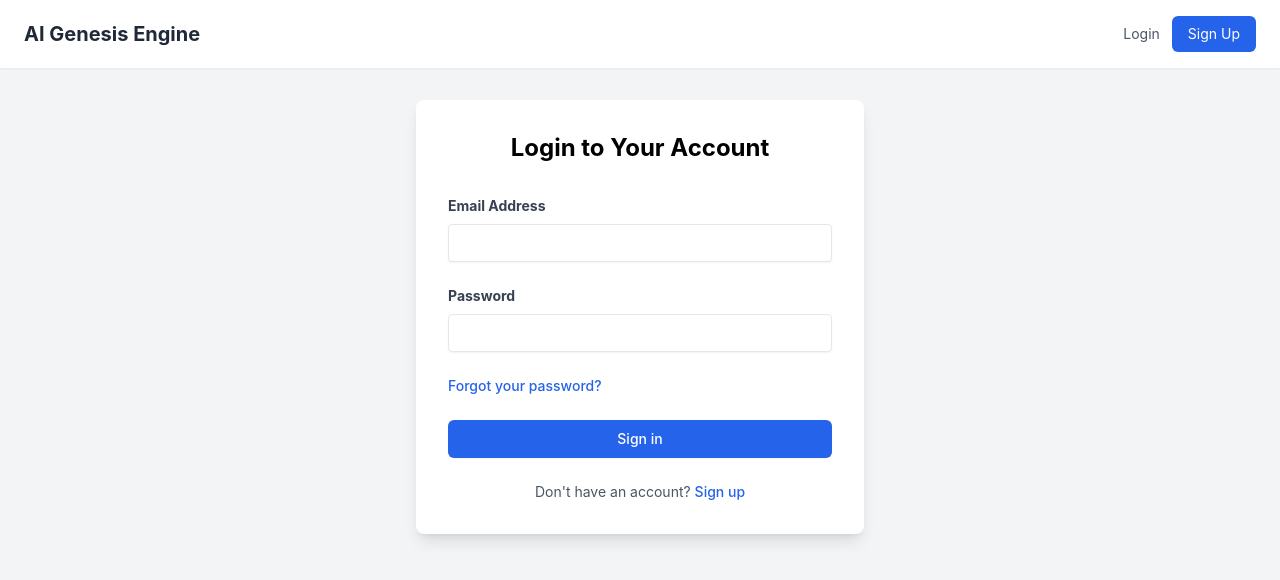
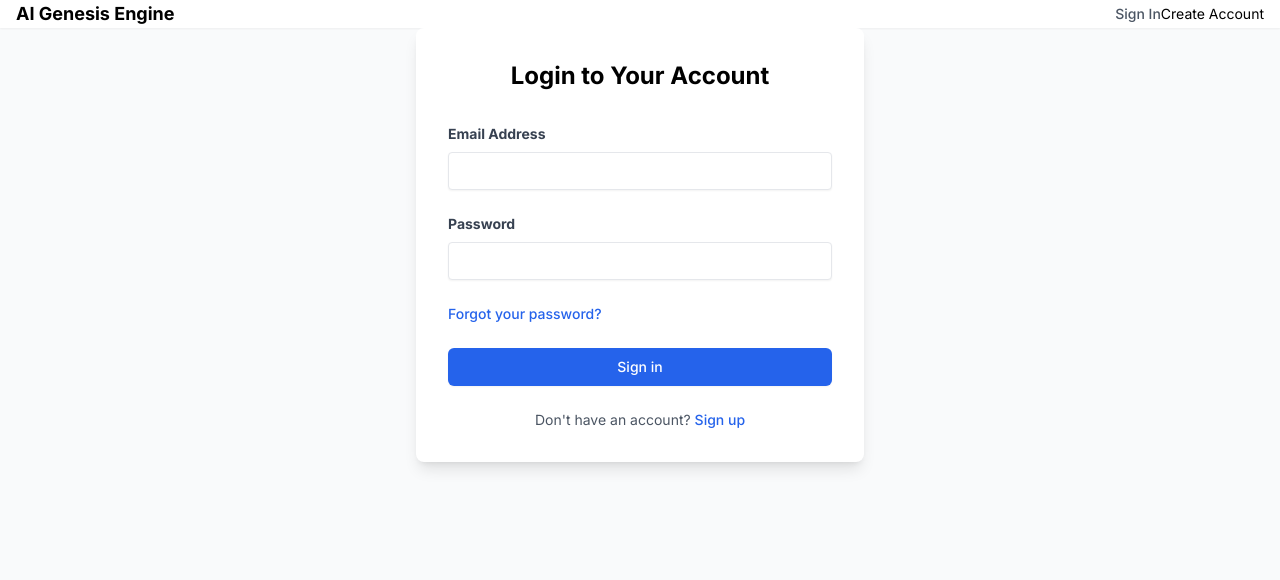
Before and after one commit to oluwafemidiakhoa/AIGenesis_Engine, a Flask app: a page that uses app/templates/base.html in a window 1280 px wide. Shown: the top 580 px of the page. Run offline with Flask 3, Linux system fonts and the light colour scheme.

Commit message:
Update base.html

```diff
--- a/app/templates/base.html
+++ b/app/templates/base.html
@@ -1,38 +1,57 @@
 <!DOCTYPE html>
-<html lang="en" class="h-full bg-gray-100">
+<html lang="en" class="h-full bg-gray-50">
 <head>
     <meta charset="UTF-8">
     <meta name="viewport" content="width=device-width, initial-scale=1.0">
     <title>{% block title %}AI Genesis Engine{% endblock %}</title>
     <link rel="stylesheet" href="{{ url_for('static', filename='css/output.css') }}">
+    <link rel="preconnect" href="https://fonts.googleapis.com">
+    <link rel="preconnect" href="https://fonts.gstatic.com" crossorigin>
+    <link href="https://fonts.googleapis.com/css2?family=Inter:wght@400;500;600;700;800&display=swap" rel="stylesheet">
+    <style>
+        body { font-family: 'Inter', sans-serif; }
+    </style>
 </head>
 <body class="h-full">
+    <div class="min-h-full">
         <nav class="bg-white shadow-sm">
-        <div class="container mx-auto px-6 py-4 flex justify-between items-center">
-            <a class="font-bold text-xl text-gray-800" href="{{ url_for('main.index') }}">
+            <div class="mx-auto max-w-7xl px-4 sm:px-6 lg:px-8">
+                <div class="flex h-16 items-center justify-between">
+                    <div class="flex items-center">
+                        <a href="{{ url_for('landing') }}" class="flex-shrink-0 font-bold text-primary-600 text-lg">
                            AI Genesis Engine
                         </a>
-            <div class="flex items-center">
+                    </div>
+                    <div class="flex items-center gap-x-4">
                         {% if current_user.is_authenticated %}
-                    <a href="{{ url_for('main.dashboard') }}" class="text-gray-600 hover:text-gray-800 text-sm mx-3">Dashboard</a>
-                    <a href="{{ url_for('auth.logout') }}" class="text-gray-600 hover:text-gray-800 text-sm mx-3">Logout</a>
+                            <a href="{{ url_for('dashboard.home') }}" class="text-gray-600 hover:text-primary-600 text-sm font-medium">Dashboard</a>
+                            <a href="{{ url_for('auth.logout') }}" class="btn-secondary !py-2 !px-4 text-sm">Logout</a>
                         {% else %}
-                    <a href="{{ url_for('auth.login') }}" class="text-gray-600 hover:text-gray-800 text-sm mx-3">Login</a>
-                    <a href="{{ url_for('auth.register') }}" class="bg-blue-600 text-white rounded-md py-2 px-4 text-sm hover:bg-blue-700">Sign Up</a>
+                            <a href="{{ url_for('auth.login') }}" class="text-gray-600 hover:text-primary-600 text-sm font-medium">Sign In</a>
+                            <a href="{{ url_for('auth.register') }}" class="btn-primary !py-2 !px-4 text-sm">Create Account</a>
                         {% endif %}
+                    </div>
                 </div>
             </div>
         </nav>
 
-    <main class="container mx-auto px-6 py-8">
+        <main class="py-10">
+            <div class="mx-auto max-w-7xl px-4 sm:px-6 lg:px-8">
                 {% with messages = get_flashed_messages(with_categories=true) %}
+                    {% if messages %}
+                        <div class="mb-8">
                         {% for category, message in messages %}
-                <div class="p-4 mb-4 text-sm rounded-lg {{ 'bg-red-100 text-red-700' if category == 'error' else 'bg-blue-100 text-blue-700' }}" role="alert">
-                    {{ message }}
+                            <div class="rounded-md p-4 {{ 'bg-red-100 text-red-700' if category == 'error' else 'bg-green-100 text-green-700' }}">
+                                <p>{{ message }}</p>
                             </div>
                         {% endfor %}
+                        </div>
+                    {% endif %}
                 {% endwith %}
+
                 {% block content %}{% endblock %}
+            </div>
         </main>
+    </div>
 </body>
 </html>
```
Lines whose indentation alone changed are shown as unchanged.
